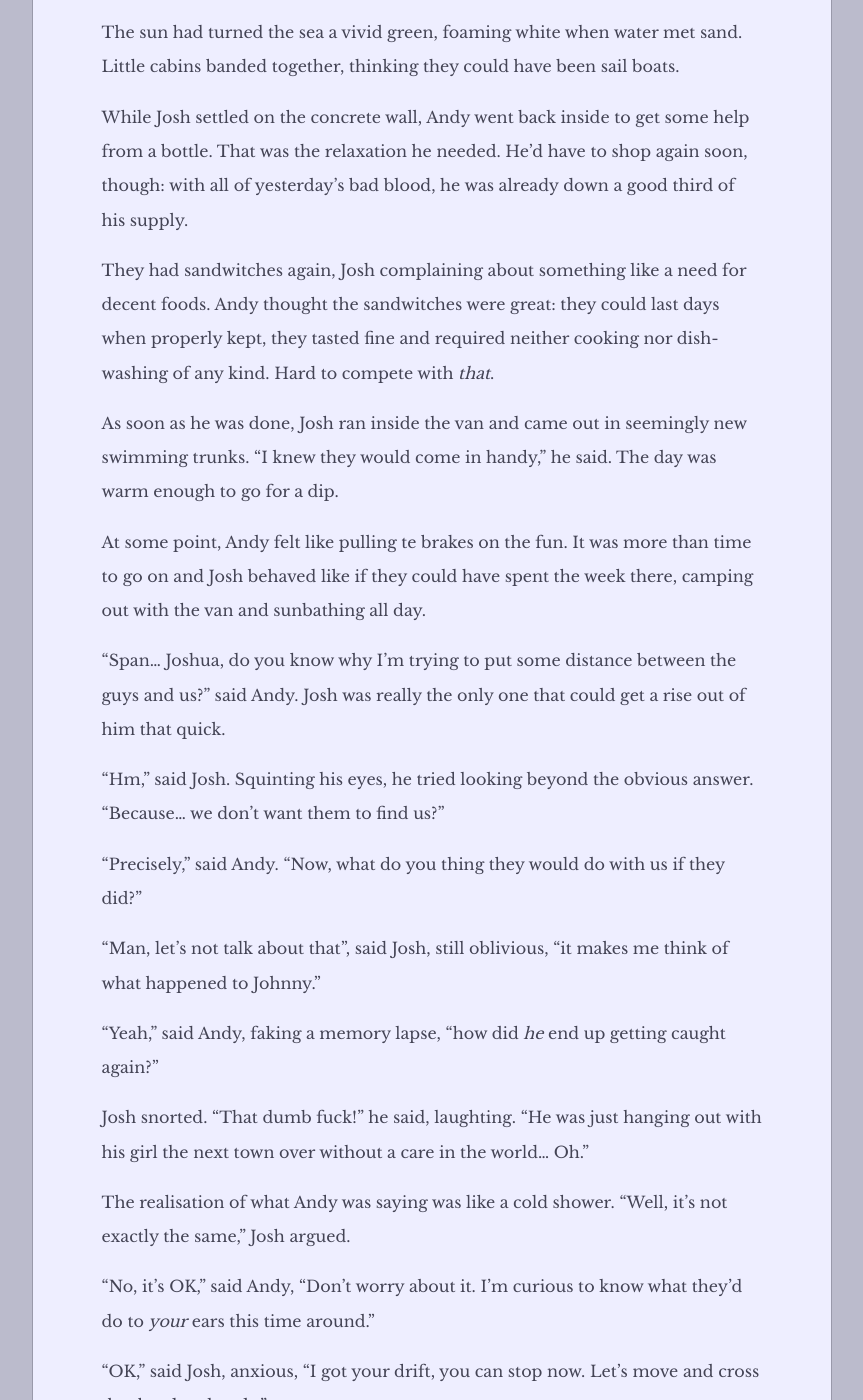
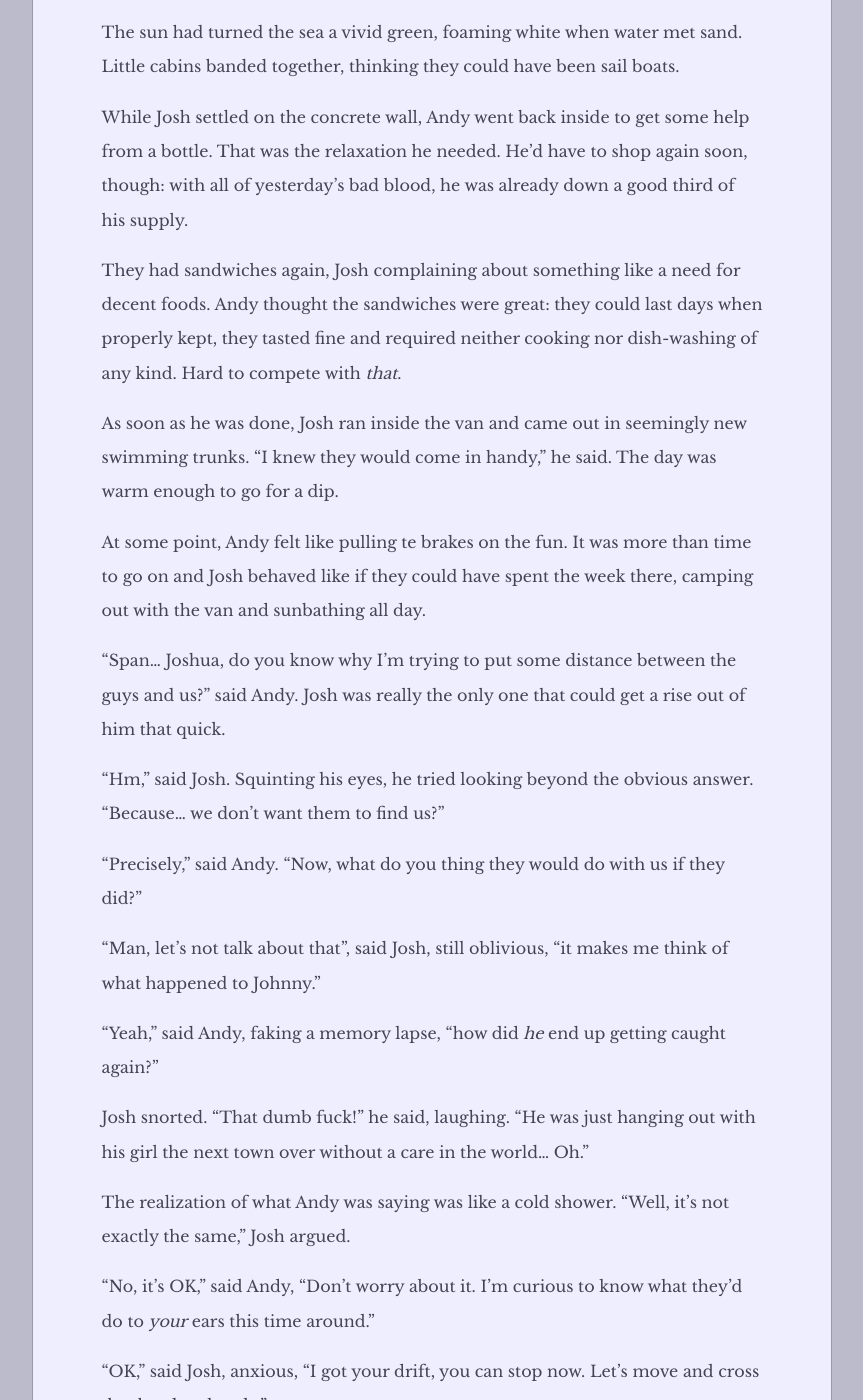
Before and after one commit to atomikaya/fiction, a Jekyll site: the page built from _posts/over-and-done-with/2017-02-26-Too Soon.md, in a window 1280 px wide and 1400 px high, scrolled down 2639 px. Shown: the whole window, without its empty margins (208-1071 px from the left). Built offline with Jekyll 4.4.1, drawn with Linux system fonts in a browser that asks for light colours; comment, search, counter and statistics services are not loaded; some of the changed text lies outside the part shown.

Commit message:
fix: typos on oadw 9.0

```diff
--- a/_posts/over-and-done-with/2017-02-26-Too Soon.md
+++ b/_posts/over-and-done-with/2017-02-26-Too Soon.md
@@ -43,7 +43,7 @@ The sun had turned the sea a vivid green, foaming white when water met sand. Lit
 
 While Josh settled on the concrete wall, Andy went back inside to get some help from a bottle. That was the relaxation he needed. He'd have to shop again soon, though: with all of yesterday's bad blood, he was already down a good third of his supply.
 
-They had sandwitches again, Josh complaining about something like a need for decent foods. Andy thought the sandwitches were great: they could last days when properly kept, they tasted fine and required neither cooking nor dish-washing of any kind. Hard to compete with *that*.
+They had sandwiches again, Josh complaining about something like a need for decent foods. Andy thought the sandwiches were great: they could last days when properly kept, they tasted fine and required neither cooking nor dish-washing of any kind. Hard to compete with *that*.
 
 As soon as he was done, Josh ran inside the van and came out in seemingly new swimming trunks. “I knew they would come in handy,” he said. The day was warm enough to go for a dip.
 
@@ -59,9 +59,9 @@ At some point, Andy felt like pulling te brakes on the fun. It was more than tim
 
 “Yeah,” said Andy, faking a memory lapse, “how did *he* end up getting caught again?”
 
-Josh snorted. “That dumb fuck!” he said, laughting. “He was just hanging out with his girl the next town over without a care in the world… Oh.”
+Josh snorted. “That dumb fuck!” he said, laughing. “He was just hanging out with his girl the next town over without a care in the world… Oh.”
 
-The realisation of what Andy was saying was like a cold shower. “Well, it's not exactly the same,” Josh argued.
+The realization of what Andy was saying was like a cold shower. “Well, it's not exactly the same,” Josh argued.
 
 “No, it's OK,” said Andy, “Don't worry about it. I'm curious to know what they'd do to *your* ears this time around.”
 
```
Also changed, not shown: other parts of _posts/over-and-done-with/2017-02-26-Too Soon.md (+1 -1 lines).
